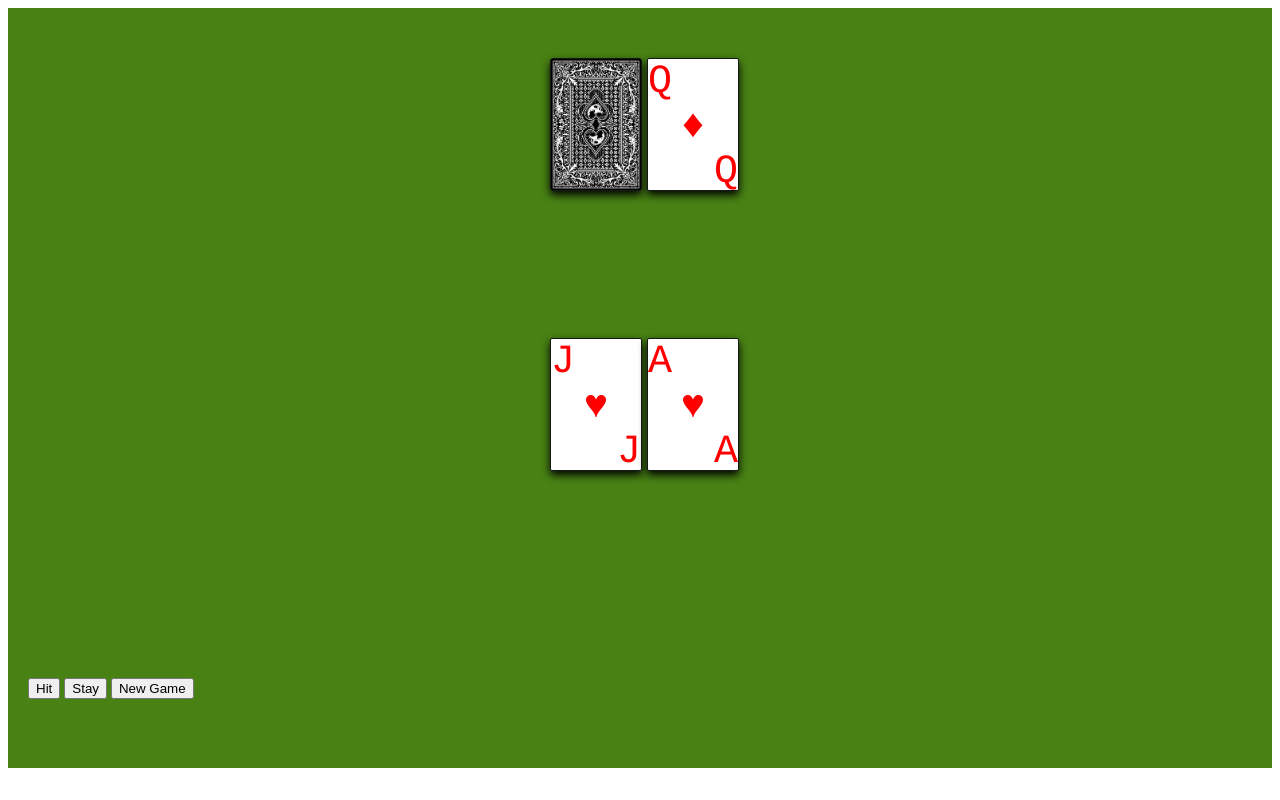
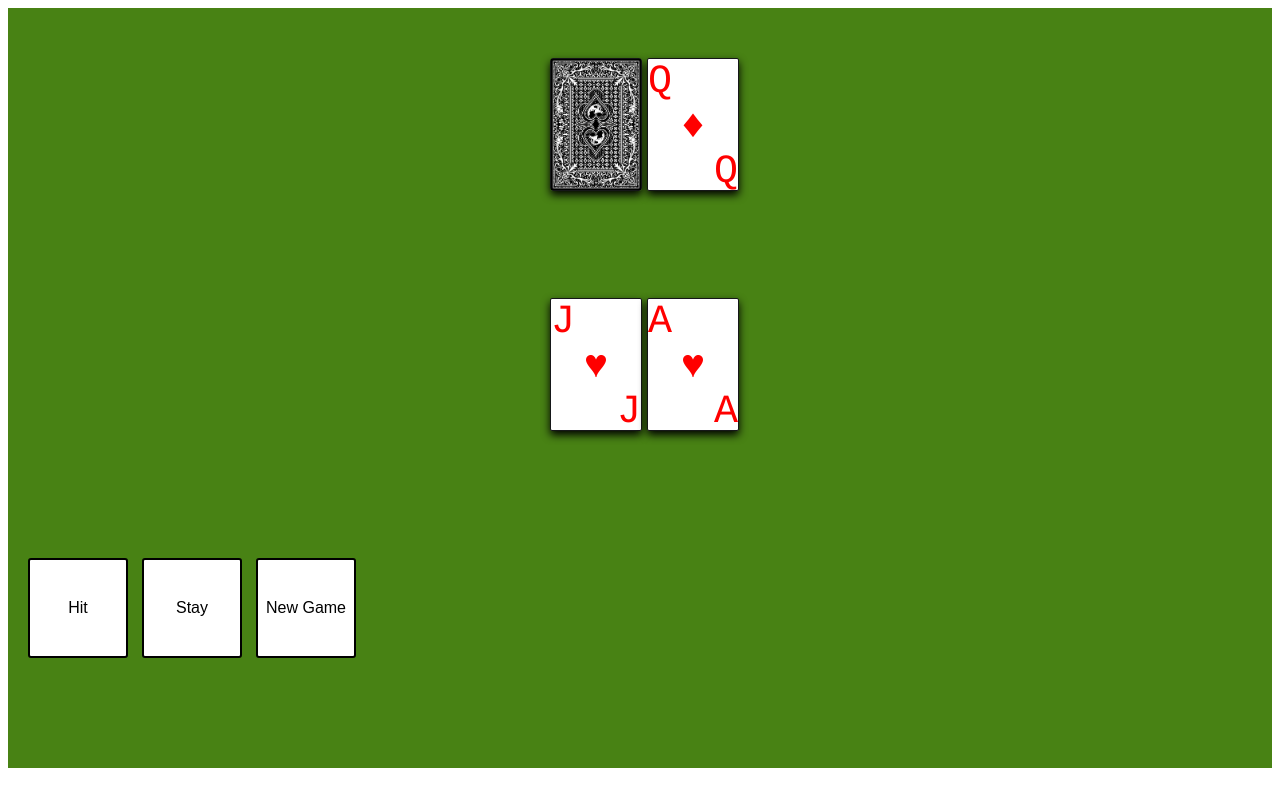
Before and after one commit to EmmettAllen/BlackjackJS, a plain HTML site: page index.html in a window 1280 px wide. Drawn offline with Linux system fonts and the light colour scheme.

Commit message:
Increase control button size

```diff
--- a/index.html
+++ b/index.html
@@ -50,7 +50,7 @@
 		}
 
 		#dealerArea{
-			height: 35vh;
+			height: 30vh;
 			width: 50%;
 			border-width: 2px;
 			padding-left: 50%;
@@ -59,7 +59,7 @@
 		}
 
 		#playerArea{
-			height: 40vh;
+			height: 30vh;
 			width: 50%;
 			padding-left: 50%;
 			margin-left: -90px;
@@ -114,6 +114,18 @@
 			margin: 0;
 		}
 
+		.control-button{
+			height: 100px;
+			width: 100px;
+			background-color: white;
+			border: solid;
+			border-radius: 3px;
+			border-width: 2px;
+			border-color: black;
+			font-size: 16px;
+			margin-right: 10px;
+		}
+
 	</style>
 </head>
 
@@ -125,9 +137,9 @@
 		</div>
 		<div id = "playerArea"></div>
 		<div id = "controls">
-			<button onclick = "hit();">Hit</button>
-			<button onclick = "stay();">Stay</button>
-			<button onclick = "newGame();">New Game</button>
+			<button onclick = "hit();" class = "control-button">Hit</button>
+			<button onclick = "stay();" class = "control-button">Stay</button>
+			<button onclick = "newGame();" class = "control-button">New Game</button>
 		</div>
 		<div id = "score"></div>
 		<div id = "log"></div>
```
